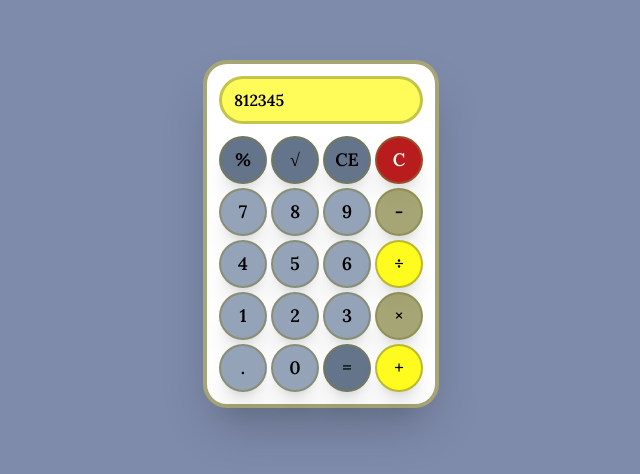
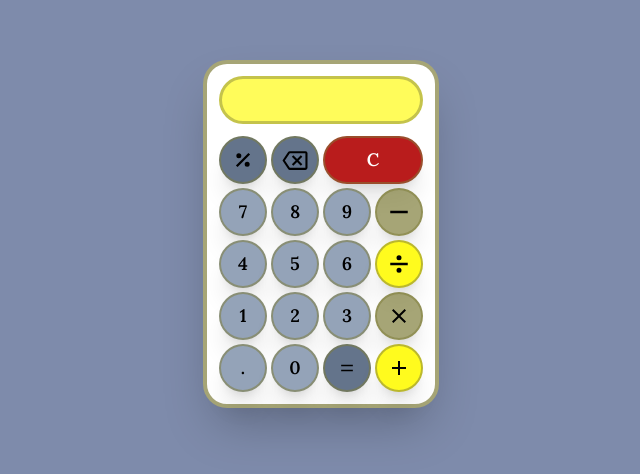
Before and after one commit to AsmaaBaj/calculator, a SvelteKit app: page / in a window 1280 px wide. Shown: the part 166-640 px from the top of the page, without its empty margins (319-959 px from the left). Built offline with nearby package versions, Linux system fonts and the light colour scheme.

Commit message:
almost the end

```diff
--- a/src/app.css
+++ b/src/app.css
@@ -5,8 +5,10 @@
 @tailwind utilities;
 
 button {
-    @apply bg-slate-400 rounded-full w-12 h-12 border-2 border-[#7e7d3986] text-lg
-    shadow-xl
+    @apply bg-slate-400 text-lg hover:scale-95
+
+     transition-all rounded-full min-w-12 min-h-12 border-2 border-[#7e7d3986]
+    shadow-xl flex items-center justify-center
 }
 
 body{
--- /dev/null
+++ b/src/lib/Icon/Backspace.svelte
@@ -0,0 +1 @@
+<svg xmlns="http://www.w3.org/2000/svg" width="30px" height="25px" viewBox="0 0 24 24"><path fill="currentColor" d="M19 15.59L17.59 17L14 13.41L10.41 17L9 15.59L12.59 12L9 8.41L10.41 7L14 10.59L17.59 7L19 8.41L15.41 12zM22 3a2 2 0 0 1 2 2v14a2 2 0 0 1-2 2H7c-.69 0-1.23-.36-1.59-.89L0 12l5.41-8.12C5.77 3.35 6.31 3 7 3zm0 2H7l-4.72 7L7 19h15z"/></svg>
--- /dev/null
+++ b/src/lib/Icon/Division.svelte
@@ -0,0 +1,4 @@
+<svg xmlns="http://www.w3.org/2000/svg" width="1em" height="1em"
+ viewBox="0 0 24 24"><path fill="currentColor" d="M19 13H5v-2h14zm-7-8a2
+ 2 0 0 1 2 2a2 2 0 0 1-2 2a2 2 0 0 1-2-2a2 2 0 0 1 2-2m0 10a2 2 0 0 1 2 2a2 2 0 0
+ 1-2 2a2 2 0 0 1-2-2a2 2 0 0 1 2-2"/></svg>
--- /dev/null
+++ b/src/lib/Icon/Equal.svelte
@@ -0,0 +1,2 @@
+<svg xmlns="http://www.w3.org/2000/svg" width="1em" height="1em"
+viewBox="0 0 24 24"><path fill="currentColor" d="M19 10H5V8h14zm0 6H5v-2h14z"/></svg>
--- /dev/null
+++ b/src/lib/Icon/Minus.svelte
@@ -0,0 +1,2 @@
+<svg xmlns="http://www.w3.org/2000/svg" width="1em" height="1em"
+viewBox="0 0 24 24"><path fill="currentColor" d="M19 13H5v-2h14z"/></svg>
--- /dev/null
+++ b/src/lib/Icon/Multiply.svelte
@@ -0,0 +1,5 @@
+<svg xmlns="http://www.w3.org/2000/svg" width="1em" height="1em"
+viewBox="0 0 24 24"><path fill="currentColor"
+d="M19 6.41L17.59 5L12 10.59L6.41 5L5 6.41L10.59
+12L5 17.59L6.41 19L12 13.41L17.59 19L19 17.59L13.41
+12z"/></svg>
--- /dev/null
+++ b/src/lib/Icon/Percent.svelte
@@ -0,0 +1,3 @@
+<svg xmlns="http://www.w3.org/2000/svg" width="1em" height="1em" viewBox="0 0 24 24"><path fill="currentColor"
+ d="m18.5 3.5l-15 15l2 2l15-15M7 4a3 3 0 0 0-3 3a3 3 0 0 0 3 3a3 3 0 0 0 3-3a3 3 0 0 0-3-3m10 10a3 3 0 0 0-3 3a3
+ 3 0 0 0 3 3a3 3 0 0 0 3-3a3 3 0 0 0-3-3"/></svg>
--- /dev/null
+++ b/src/lib/Icon/Plus.svelte
@@ -0,0 +1,2 @@
+<svg xmlns="http://www.w3.org/2000/svg" width="1em" height="1em"
+ viewBox="0 0 24 24"><path fill="currentColor"d="M19 13h-6v6h-2v-6H5v-2h6V5h2v6h6z"/></svg>
--- a/src/routes/+page.svelte
+++ b/src/routes/+page.svelte
@@ -1,36 +1,80 @@
+<script lang="ts">
+    import Backspace from "$lib/Icon/Backspace.svelte";
+    import Division from "$lib/Icon/Division.svelte" ;
+    import Multiply from "$lib/Icon/Multiply.svelte" ;
+    import Minus from "$lib/Icon/Minus.svelte"
+    import Plus from "$lib/Icon/Plus.svelte";
+    import Equal from "$lib/Icon/Equal.svelte";
+    import Percent from "$lib/Icon/Percent.svelte";
+
+    let equation: String ="";
+
+    function addToEquatoin(value:string){
+        equation+=value;
+    }
+
+    function BackSpace(){
+       equation=equation.substring(0, equation.length-1);
+    }
+
+    function clear(){
+     equation="";
+    }
+
+    function solve(){
+        equation = eval(equation);
+    }
+</script>
+
 <svelte:head>
     <title>
         calculator
     </title>
 </svelte:head>
 
+
     <div class="  bg-white rounded-3xl grid grid-cols-4 gap-1 p-3 border-4 border-[#7e7d39b0]
     font-semibold shadow-2xl ">
         <div class="bg-[#fffb1ebb] rounded-full col-span-4 h-12 flex items-center px-3
-        mb-2 border-[3px] border-[#7e7d3974]">812345</div>
-        <button class="bg-slate-500">%</button>
-        <button class="bg-slate-500">√</button>
-        <button class="bg-slate-500">CE</button>
-        <button class="bg-red-700 text-white">C</button>
+        mb-2 border-[3px] border-[#7e7d3974]"> {equation} </div>
+        <button class="bg-slate-500 text-xl" on:click={()=>addToEquatoin(" / 100")}>
+            <Percent/>
+         </button>
 
-        <button>7</button>
-        <button>8</button>
-        <button>9</button>
-        <button class="bg-[#7e7d39b0] ">-</button>
+        <button class="bg-slate-500 text-xl" on:click={BackSpace}>
+           <Backspace/>
+        </button>
 
-        <button>4</button>
-        <button>5</button>
-        <button>6</button>
-        <button class="bg-[#fffb1e] ">÷</button>
+        <button class="bg-red-700 text-white col-span-2" on:click={()=>clear()}>C</button>
 
-        <button>1</button>
-        <button>2</button>
-        <button>3</button>
-        <button class="bg-[#7e7d39b0] ">×</button>
+        <button on:click={()=> addToEquatoin('7')} >7</button>
+        <button on:click={()=> addToEquatoin('8')}>8</button>
+        <button on:click={()=> addToEquatoin('9')}>9</button>
+        <button class="bg-[#7e7d39b0] text-3xl" on:click={()=> addToEquatoin(' - ')}>
+           <Minus/>
+        </button>
 
-        <button>.</button>
-        <button>0</button>
-        <button class="bg-slate-500">=</button>
-        <button class="bg-[#fffb1e] ">+</button>
+        <button on:click={()=> addToEquatoin('4')}>4</button>
+        <button on:click={()=> addToEquatoin('5')}>5</button>
+        <button on:click={()=> addToEquatoin('6')}>6</button>
+        <button class="bg-[#fffb1e] text-3xl" on:click={()=> addToEquatoin(' / ')}>
+            <Division/>
+        </button>
+
+        <button on:click={()=> addToEquatoin('1')}>1</button>
+        <button on:click={()=> addToEquatoin('2')}>2</button>
+        <button on:click={()=> addToEquatoin('3')}>3</button>
+        <button class="bg-[#7e7d39b0] text-2xl"  on:click={()=> addToEquatoin(' * ')}>
+            <Multiply/>
+        </button>
+
+        <button on:click={()=> addToEquatoin('.')}>.</button>
+        <button on:click={()=> addToEquatoin('0')}>0</button>
+        <button class="bg-slate-500 text-xl" on:click={()=> solve()}>
+            <Equal/>
+        </button>
+        <button class="bg-[#fffb1e] text-2xl" on:click={()=> addToEquatoin(' + ')}>
+            <Plus/>
+        </button>
 
     </div>
```
